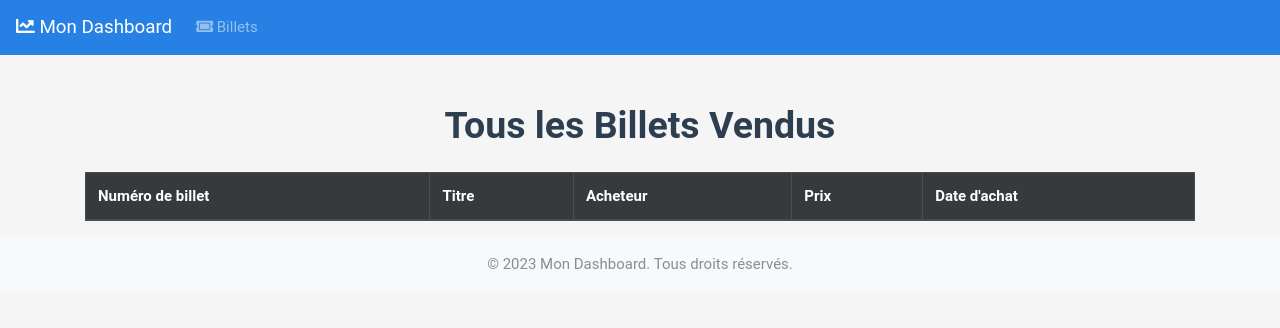
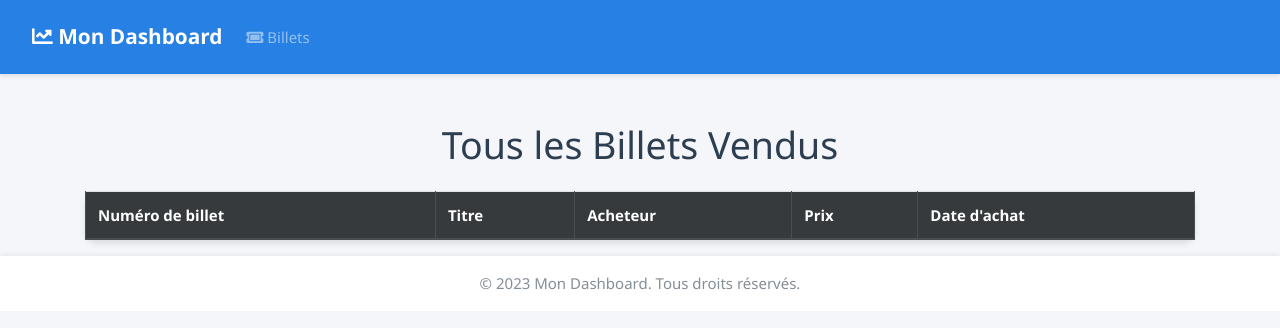
Before and after one commit to cutiips/TicketOrTreat, a Flask app: page /tickets in a window 1280 px wide. Shown: the top 328 px of the page. Run offline with Flask 3, Linux system fonts and the light colour scheme; data that the repository does not hold is empty; some libraries are stand-ins or nearby versions.

Commit message:
update style.css

```diff
--- a/app/static/css/style.css
+++ b/app/static/css/style.css
@@ -1,48 +1,183 @@
-body {
-    font-family: 'Roboto', sans-serif;
-    background-color: #f5f5f5;
+/* Variables globales */
+:root {
+    --primary-color: #2C3E50;
+    --secondary-color: #3498DB;
+    --success-color: #27AE60;
+    --info-color: #2980B9;
+    --warning-color: #F1C40F;
+    --text-color: #2C3E50;
+    --background-color: #F5F6FA;
+    --card-shadow: 0 4px 6px rgba(0, 0, 0, 0.1);
 }
 
-h1, h2, h3, h4 {
-    color: #2c3e50;
-    font-weight: 700;
-    margin-top: 20px;
+/* Styles généraux */
+body {
+    background-color: var(--background-color);
+    color: var(--text-color);
+    font-family: 'Segoe UI', system-ui, -apple-system, sans-serif;
 }
 
+/* Navigation */
+.navbar {
+    box-shadow: 0 2px 4px rgba(0, 0, 0, 0.1);
+    padding: 1rem 2rem;
+}
+
+.navbar-brand {
+    font-weight: 600;
+    font-size: 1.3rem;
+}
+
+/* Cards */
 .card {
-    margin-bottom: 20px;
-    transition: transform 0.2s;
+    border: none;
+    border-radius: 12px;
+    box-shadow: var(--card-shadow);
+    transition: transform 0.2s ease-in-out;
 }
 
 .card:hover {
-    transform: scale(1.02);
+    transform: translateY(-5px);
 }
 
-.table {
-    background-color: #ffffff;
+.card-header {
+    border-radius: 12px 12px 0 0 !important;
+    font-weight: 600;
 }
 
-.btn {
-    transition: background-color 0.3s ease, color 0.3s ease;
+.card-title {
+    font-size: 2rem;
+    font-weight: 700;
 }
 
-.btn:hover {
-    background-color: #fff !important;
-    color: #007bff !important;
+/* Statistiques cards */
+.bg-success {
+    background: linear-gradient(135deg, #27AE60, #2ECC71) !important;
 }
 
+.bg-info {
+    background: linear-gradient(135deg, #2980B9, #3498DB) !important;
+}
+
+.bg-warning {
+    background: linear-gradient(135deg, #F1C40F, #F39C12) !important;
+}
+
+/* Tableaux */
+.table {
+    background: white;
+    border-radius: 12px;
+    box-shadow: var(--card-shadow);
+}
+
+.table thead th {
+    border-top: none;
+    background-color: var(--primary-color);
+    color: white;
+}
+
+.table-striped tbody tr:nth-of-type(odd) {
+    background-color: rgba(0, 0, 0, 0.02);
+}
+
+/* Liste des événements */
+.list-group-item {
+    border-left: none;
+    border-right: none;
+    padding: 1rem;
+    transition: background-color 0.2s ease;
+}
+
+.list-group-item:hover {
+    background-color: rgba(52, 152, 219, 0.1);
+}
+
+.list-group-item a {
+    color: var(--secondary-color);
+    text-decoration: none;
+    font-weight: 500;
+}
+
+/* Graphiques */
+canvas {
+    margin: 1.5rem 0;
+    padding: 1rem;
+    background: white;
+    border-radius: 12px;
+    box-shadow: var(--card-shadow);
+}
+
+/* Notifications Toast */
 .toast {
-    opacity: 0.9;
+    background: white;
+    border-radius: 12px;
+    box-shadow: var(--card-shadow);
 }
 
 .toast-header {
-    font-weight: bold;
-}
-
-.toast-header.bg-success {
-    background-color: #28a745;
+    border-radius: 12px 12px 0 0;
+    background-color: var(--primary-color);
+    color: white;
 }
 
 .toast-header .close {
-    color: #fff;
+    color: white;
 }
+
+/* Boutons */
+.btn {
+    border-radius: 8px;
+    padding: 0.5rem 1.5rem;
+    font-weight: 500;
+    transition: all 0.2s ease;
+}
+
+.btn-primary {
+    background: linear-gradient(135deg, var(--secondary-color), var(--primary-color));
+    border: none;
+}
+
+.btn-primary:hover {
+    transform: translateY(-2px);
+    box-shadow: 0 4px 12px rgba(44, 62, 80, 0.2);
+}
+
+/* Footer */
+.footer {
+    margin-top: 3rem;
+    padding: 1.5rem 0;
+    background-color: white !important;
+    box-shadow: 0 -2px 4px rgba(0, 0, 0, 0.05);
+}
+
+/* Responsive adjustments */
+@media (max-width: 768px) {
+    .container {
+        padding: 1rem;
+    }
+
+    .card-title {
+        font-size: 1.5rem;
+    }
+
+    .table-responsive {
+        border-radius: 12px;
+        box-shadow: var(--card-shadow);
+    }
+}
+
+/* Animations */
+@keyframes fadeIn {
+    from {
+        opacity: 0;
+        transform: translateY(20px);
+    }
+    to {
+        opacity: 1;
+        transform: translateY(0);
+    }
+}
+
+.card, .table, canvas {
+    animation: fadeIn 0.5s ease-out;
+}
```
